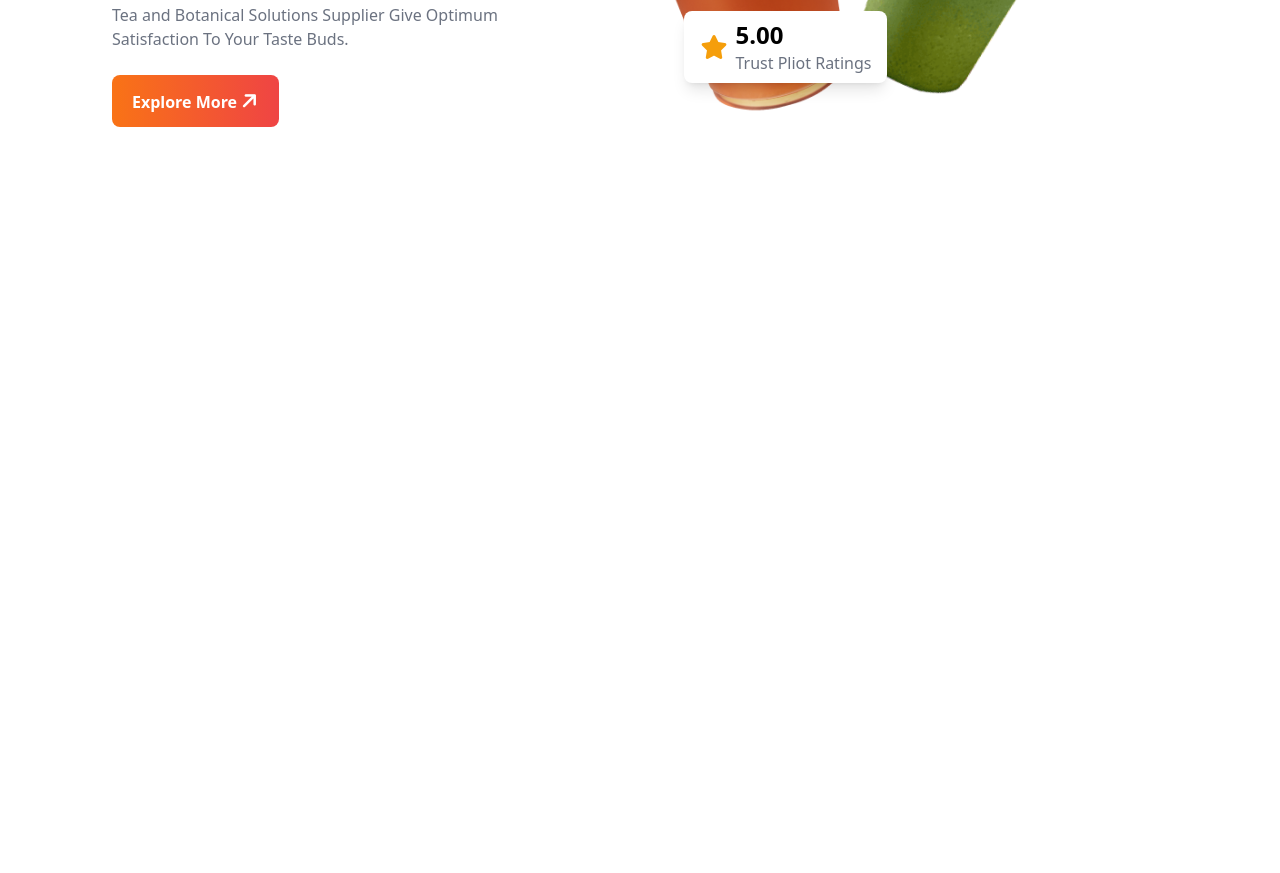
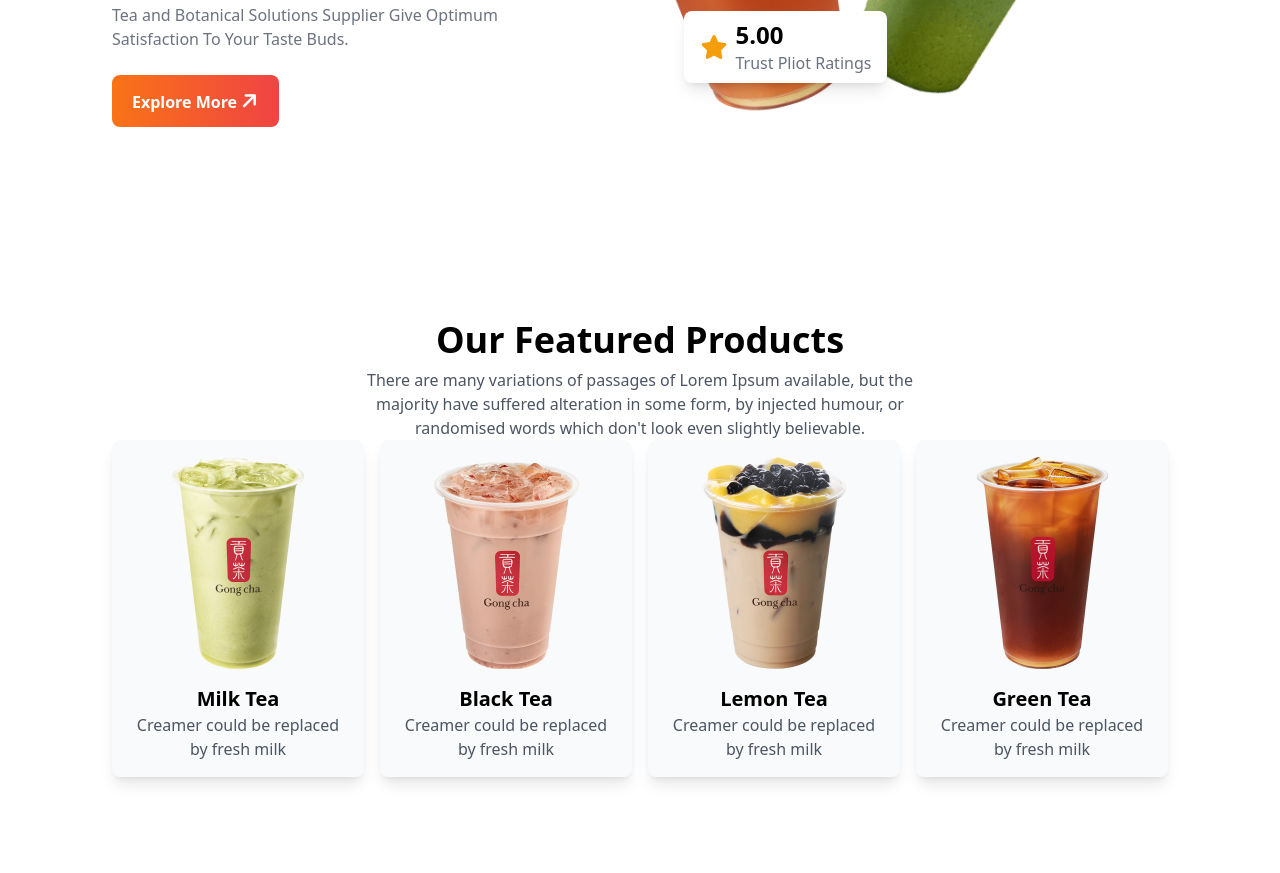
Before and after one commit to badhantinku/tea-house-with-tailwind, a plain HTML site: page index.html in a window 1280 px wide. Shown: the part 349-1222 px from the top of the page. Before the commit the page ends 800 px from the top, so only its background shows below. Drawn offline with nearby package versions, Linux system fonts and the light colour scheme.

Commit message:
added features section done

```diff
--- a/index.html
+++ b/index.html
@@ -30,7 +30,7 @@
 <body>
     <main class="max-w-7xl mx-auto px-16 lg:px-28">
         <!-- header section -->
-        <header class="flex pt-10 mb-20">
+        <header class="lg:flex pt-10 mb-20">
             <!-- text content -->
             <div>
                 <h1 class="text-5xl md:text-7xl">It's good <br>
@@ -51,17 +51,60 @@
                     <img class="w-full" src="images/banner.png" alt="">
                 </div>
                 <!-- card -->
-                <div class="flex absolute items-center bg-white shadow-lg px-2 py-2 md:px-10 lg:px-4 rounded-lg top-28 md:top-80 md:left-32 lg:left-28">
+                <div
+                    class="flex absolute items-center bg-white shadow-lg px-2 py-2 md:px-10 lg:px-4 rounded-lg top-28 md:top-80 md:left-32 lg:left-28">
                     <!-- icon -->
                     <div><i class="fa-solid fa-star text-2xl text-amber-500"></i></div>
                     <!-- text -->
-                    <div class="ml-2">
+                    <div class="ml-2 ">
                         <h2 class="lg:text-2xl font-bold">5.00</h2>
                         <p class="text-gray-500">Trust Pliot Ratings</p>
                     </div>
                 </div>
             </div>
         </header>
+        <!-- feature product section -->
+        <section class="py-8 lg:py-24">
+            <!-- tittle -->
+            <div class="text-center mb:8">
+                <h1 class="text-3xl md:text-4xl font-bold mb-2">Our Featured Products</h1>
+                <p class="text-gray-600 max-w-xl mx-auto">There are many variations of passages of Lorem Ipsum
+                    available, but the majority have suffered alteration in some form, by injected humour, or randomised
+                    words which don't look even slightly believable. </p>
+            </div>
+            <!-- grid card -->
+            <div class="grid grid-cols-1 md:grid-cols-2 lg:grid-cols-4 gap-4 text-center">
+                <!-- product card -->
+                <div class="rounded-lg shadow-lg bg-gray-50 overflow-hidden ">
+                    <img class="mx-auto pt-4" src="images/tea-1.png" alt="">
+                    <div class="p-4">
+                        <h1 class="font-bold text-xl">Milk Tea</h1>
+                    <p class="text-gray-600">Creamer could be replaced by fresh milk</p>
+                    </div>
+                </div>
+                <div class="rounded-lg shadow-lg bg-gray-50 overflow-hidden">
+                    <img class="mx-auto pt-4" src="images/tea-2.png" alt="">
+                    <div class="p-4">
+                        <h1 class="font-bold text-xl">Black Tea</h1>
+                    <p class="text-gray-600">Creamer could be replaced by fresh milk</p>
+                    </div>
+                </div>
+                <div class="rounded-lg shadow-lg bg-gray-50 overflow-hidden">
+                    <img class="mx-auto pt-4" src="images/tea-3.png" alt="">
+                    <div class="p-4">
+                        <h1 class="font-bold text-xl">Lemon Tea</h1>
+                    <p class="text-gray-600">Creamer could be replaced by fresh milk</p>
+                    </div>
+                </div>
+                <div class="rounded-lg shadow-lg bg-gray-50 overflow-hidden">
+                    <img class="mx-auto pt-4" src="images/tea-4.png" alt="">
+                    <div class="p-4">
+                        <h1 class="font-bold text-xl">Green Tea</h1>
+                    <p class="text-gray-600">Creamer could be replaced by fresh milk</p>
+                    </div>
+                </div>
+            </div>
+        </section>
     </main>
 </body>
 
```
